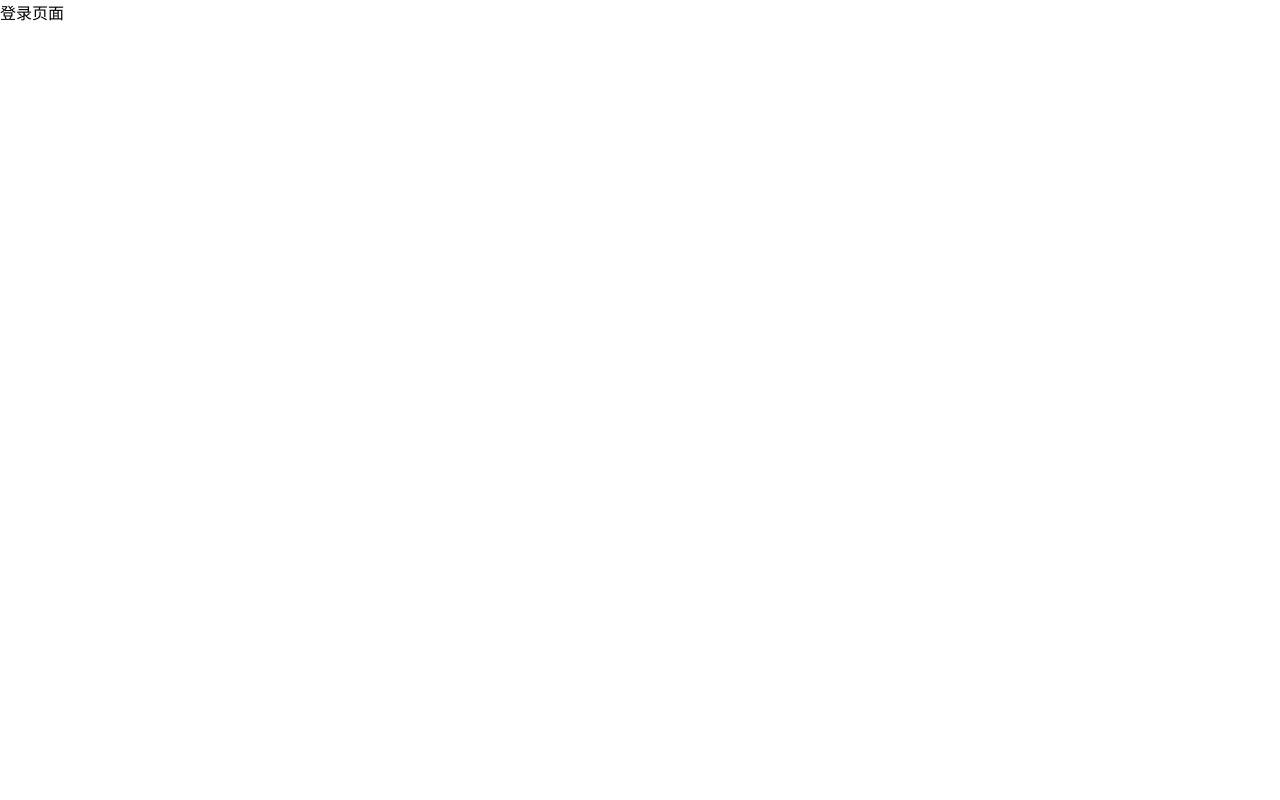
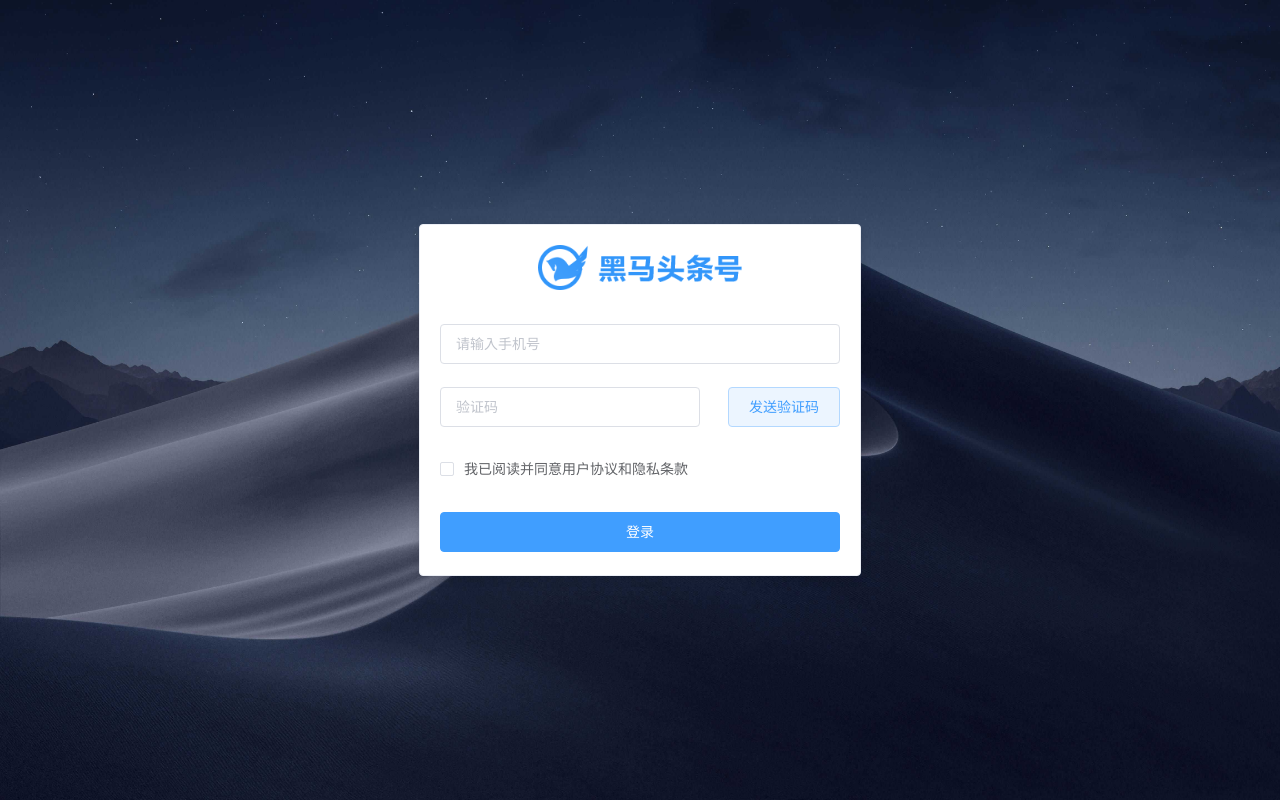
Before and after one commit to qi1582189593/toutiao-90, a Vue app: page /#/login in a window 1280 px wide. Built offline with nearby package versions, Linux system fonts and the light colour scheme.

Commit message:
登录模块-页面布局及样式

```diff
--- a/src/views/login/index.vue
+++ b/src/views/login/index.vue
@@ -1,5 +1,35 @@
 <template>
-  <div>登录页面</div>
+  <div class="login">
+    <!--使用elemenent框架-->
+    <el-card class="longin-vard">
+      <!-- 放置背景图片-->
+       <div class='title'>
+        <img src="../../assets/img/logo_index.png" alt="">
+       </div>
+       <!-- 放置表单 -->
+       <el-form>
+          <!-- 表单域 里面   放置 input/select/checkbox 相当于一行-->
+          <el-form-item>
+          <el-input placeholder="请输入手机号"></el-input>
+          </el-form-item>
+          <!-- 表单域 -->
+          <el-form-item>
+          <el-input style="width:65%" placeholder="验证码"></el-input>
+          <el-button style="float:right" type="primary" plain>发送验证码</el-button>
+          </el-form-item>
+          <!-- 复选框 -->
+          <el-form-item>
+          <el-checkbox>我已阅读并同意用户协议和隐私条款</el-checkbox>
+          </el-form-item>
+          <!-- 登录按钮 -->
+          <el-form-item>
+          <el-button style="width:100%" type="primary">登录</el-button>
+          </el-form-item>
+
+       </el-form>
+
+    </el-card>
+  </div>
 </template>
 
 <script>
@@ -8,5 +38,24 @@
 </script>
 
 <style lang='less' scoped>
+.login{
+ background-image: url(../../assets/img/back.jpg);
+ height: 100vh;
+ background-size: cover;
+ display: flex;
+ justify-content: center;
+ align-items: center;
+  .longin-vard{
+    width: 440px;
+    height: 350px;
+      .title{
+        text-align:center;
+        margin-bottom: 30px;
+          img{
+            height: 45px;
+          }
+      }
+  }
+}
 
 </style>
```
